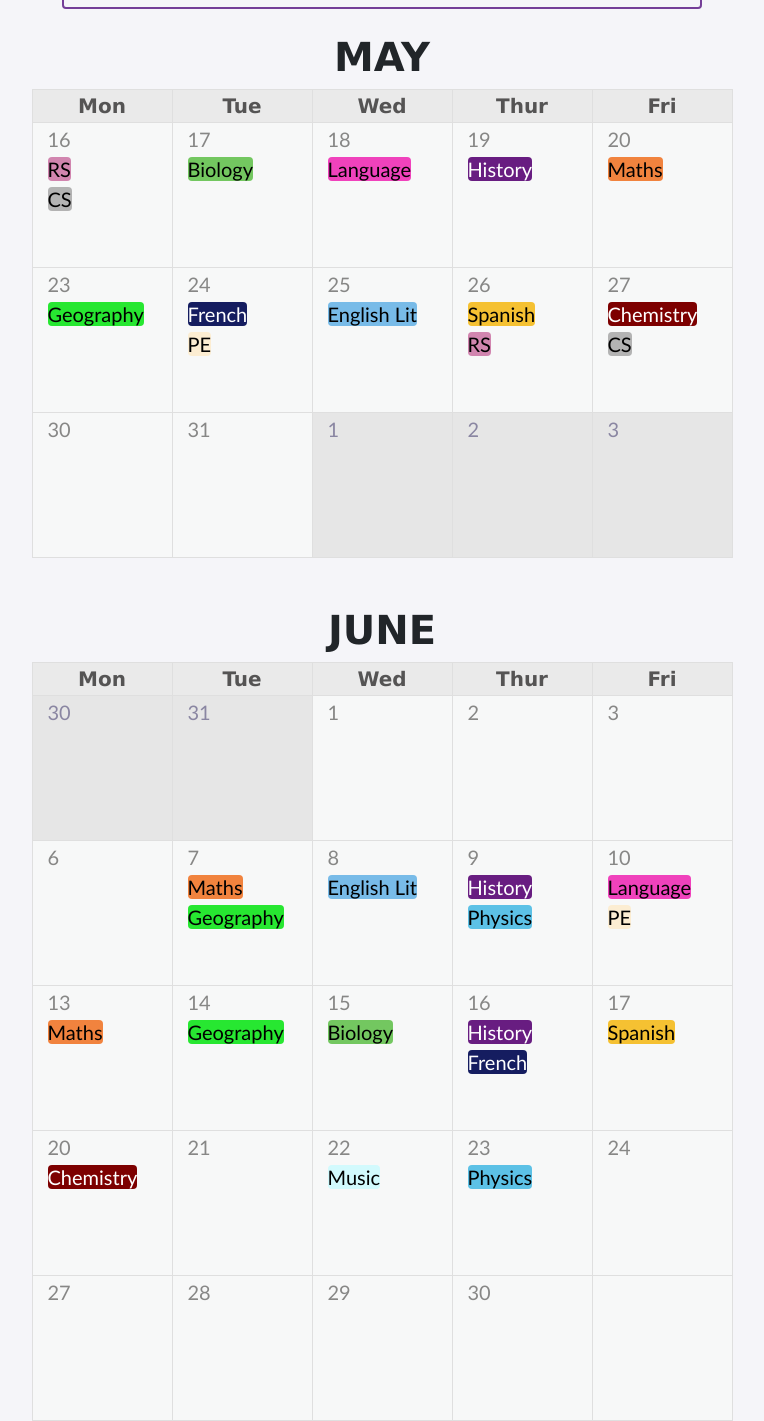
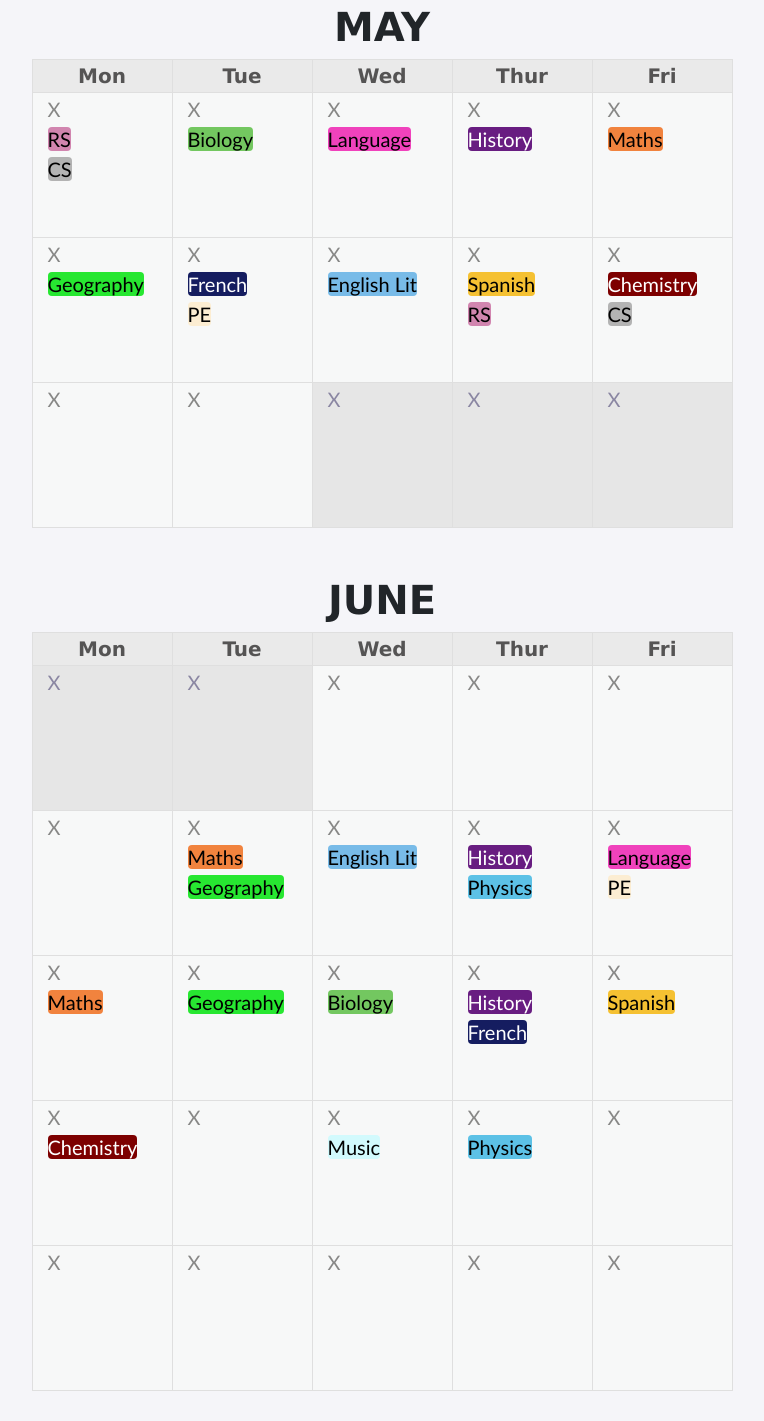
Before and after one commit to nasramo/template, a plain HTML site: page index.html in a window 1280 px wide. Shown: the part 533-1954 px from the top of the page, without its empty margins (258-1022 px from the left). After the commit the page ends 1924 px from the top, so only its background shows below. Drawn offline with nearby package versions, Linux system fonts and the light colour scheme.

Commit message:
blanking out the numbers to X
can change the numbers to whatever their current values are from X to that

```diff
--- a/index.html
+++ b/index.html
@@ -50,7 +50,7 @@
     </nav>
     </div>
     <br>
-    <p class='note rounded'>This is the GCSE Calendar for 2022! <strong>Well done for completing the first week of exams!</strong> Don't forget that hoildays span the end of May and the start of June (from 30th May to 3rd June)</p>
+    <p class='note rounded'>This is the GCSE Calendar for 202X! Don't forget that hoildays span the end of May and the start of June (from X May to X June)</p>
     <br>
     <br>
       <div class='eqc rounded'>
@@ -116,25 +116,25 @@
             <th>Fri</th>
         </tr>
         <tr>
-            <td>16<br><a tabindex='0' data-placement='top' name='rs' class='ex rounded' data-toggle='popover' data-trigger='focus' data-content='Paper 1 - 1h 45 - AM'>RS</a><br><a tabindex='0' data-placement='bottom' name='cs' class='ex rounded' data-toggle='popover' data-trigger='focus' data-content='Paper 1 - 1h 30 - PM'>CS</a></td>
-            <td>17<br><a tabindex='0' data-placement='top' name='bio' class='rounded ex' data-toggle='popover' data-trigger='focus' data-content='Paper 1 - 1h 15/45 - AM'>Biology</a></td>
-            <td>18<br><a tabindex='0' data-placement='top' name='lan' class='ex rounded' data-toggle='popover' data-trigger='focus' data-content='Paper 1 - 1h 45 - AM'>Language</a></td>
-            <td>19<br><a tabindex='0' data-placement='bottom' name='hi' class='ex rounded' data-toggle='popover' data-trigger='focus' data-content='Paper 1 - 1h 15 - AM'>History</a></td>
-            <td>20<br><a tabindex='0' data-placement='bottom' name='ma' class='ex rounded' data-toggle='popover' data-trigger='focus' data-content='Paper 1 - 1h 30 - AM'>Maths</a></td>
+            <td>X<br><a tabindex='0' data-placement='top' name='rs' class='ex rounded' data-toggle='popover' data-trigger='focus' data-content='Paper 1 - 1h 45 - AM'>RS</a><br><a tabindex='0' data-placement='bottom' name='cs' class='ex rounded' data-toggle='popover' data-trigger='focus' data-content='Paper 1 - 1h 30 - PM'>CS</a></td>
+            <td>X<br><a tabindex='0' data-placement='top' name='bio' class='ex rounded' data-toggle='popover' data-trigger='focus' data-content='Paper 1 - 1h 15/45 - AM'>Biology</a></td>
+            <td>X<br><a tabindex='0' data-placement='top' name='lan' class='ex rounded' data-toggle='popover' data-trigger='focus' data-content='Paper 1 - 1h 45 - AM'>Language</a></td>
+            <td>X<br><a tabindex='0' data-placement='bottom' name='hi' class='ex rounded' data-toggle='popover' data-trigger='focus' data-content='Paper 1 - 1h 15 - AM'>History</a></td>
+            <td>X<br><a tabindex='0' data-placement='bottom' name='ma' class='ex rounded' data-toggle='popover' data-trigger='focus' data-content='Paper 1 - 1h 30 - AM'>Maths</a></td>
         </tr>
         <tr>
-            <td>23<br><a tabindex='0' data-placement='bottom' name='ge' class='ex rounded' data-toggle='popover' data-trigger='focus' data-content='Paper 1 - 1h 30 - AM'>Geography</a></td>
-            <td>24<br><a tabindex='0' data-placement='top' name='fr' class='ex rounded' data-toggle='popover' data-trigger='focus' data-content='Listening+Reading - 35/45m + 45m/1h - AM'>French</a><br><a tabindex='0' data-placement='bottom' name='pe' class='ex rounded' data-toggle='popover' data-trigger='focus' data-content='Paper 1 - 1h - PM'>PE</a></td>
-            <td>25<br><a tabindex='0' data-placement='top' name='lit' class='ex rounded' data-toggle='popover' data-trigger='focus' data-content='Paper 1 - 1h 40 - AM'>English Lit</a></td>
-            <td>26<br><a tabindex='0' data-placement='top' name='sp' class='ex rounded' data-toggle='popover' data-trigger='focus' data-content='Listening+Reading - 35/45m + 45m/1h - AM'>Spanish</a><br><a tabindex='0' data-placement='bottom' name='rs' class='ex rounded' data-toggle='popover' data-trigger='focus' data-content='Paper 2 - 1h 45 - PM'>RS</a></td>
-            <td>27<br><a tabindex='0' data-placement='top' name='ch' class='ex rounded' data-toggle='popover' data-trigger='focus' data-content='Paper 1 - 1h 15/45 - AM'>Chemistry</a><br><a tabindex='0' data-placement='bottom' name='cs' class='ex rounded' data-toggle='popover' data-trigger='focus' data-content='Paper 2 - 1h 30 - PM'>CS</a></td>
+            <td>X<br><a tabindex='0' data-placement='bottom' name='ge' class='ex rounded' data-toggle='popover' data-trigger='focus' data-content='Paper 1 - 1h 30 - AM'>Geography</a></td>
+            <td>X<br><a tabindex='0' data-placement='top' name='fr' class='ex rounded' data-toggle='popover' data-trigger='focus' data-content='Listening+Reading - 35/45m + 45m/1h - AM'>French</a><br><a tabindex='0' data-placement='bottom' name='pe' class='ex rounded' data-toggle='popover' data-trigger='focus' data-content='Paper 1 - 1h - PM'>PE</a></td>
+            <td>X<br><a tabindex='0' data-placement='top' name='lit' class='ex rounded' data-toggle='popover' data-trigger='focus' data-content='Paper 1 - 1h 40 - AM'>English Lit</a></td>
+            <td>X<br><a tabindex='0' data-placement='top' name='sp' class='ex rounded' data-toggle='popover' data-trigger='focus' data-content='Listening+Reading - 35/45m + 45m/1h - AM'>Spanish</a><br><a tabindex='0' data-placement='bottom' name='rs' class='ex rounded' data-toggle='popover' data-trigger='focus' data-content='Paper 2 - 1h 45 - PM'>RS</a></td>
+            <td>X<br><a tabindex='0' data-placement='top' name='ch' class='ex rounded' data-toggle='popover' data-trigger='focus' data-content='Paper 1 - 1h 15/45 - AM'>Chemistry</a><br><a tabindex='0' data-placement='bottom' name='cs' class='ex rounded' data-toggle='popover' data-trigger='focus' data-content='Paper 2 - 1h 30 - PM'>CS</a></td>
         </tr>
         <tr>
-            <td>30</td>
-            <td>31</td>
-            <td class='hol'>1</td>
-            <td class='hol'>2</td>
-            <td class='hol'>3</td>
+            <td>X</td>
+            <td>X</td>
+            <td class='hol'>X</td>
+            <td class='hol'>X</td>
+            <td class='hol'>X</td>
         </tr>
     </table>
     <br>
@@ -149,39 +149,39 @@
             <th>Fri</th>
         </tr>
         <tr>
-            <td class='hol'>30</td>
-            <td class='hol'>31</td>
-            <td>1</td>
-            <td>2</td>
-            <td>3</td>
+            <td class='hol'>X</td>
+            <td class='hol'>X</td>
+            <td>X</td>
+            <td>X</td>
+            <td>X</td>
         </tr>
         <tr>
-            <td>6</td>
-            <td>7<br><a tabindex='0' data-placement='top' name='ma' class='ex rounded' data-toggle='popover' data-trigger='focus' data-content='Paper 2 - 1h 30 - AM'>Maths</a><br><a tabindex='0' data-placement='bottom' name='ge' class='ex rounded' data-toggle='popover' data-trigger='focus' data-content='Paper 2 - 1h 15 - PM'>Geography</a></td>
-            <td>8<br><a tabindex='0' data-placement='top' name='lit' class='ex rounded' data-toggle='popover' data-trigger='focus' data-content='Paper 2 - 1h 45 - AM'>English Lit</a></td>
-            <td>9<br><a tabindex='0' data-placement='top' name='hi' class='ex rounded' data-toggle='popover' data-trigger='focus' data-content='Paper 3 - 1h 20 - AM'>History</a><br><a tabindex='0' data-placement='bottom' name='ph' class='ex rounded' data-toggle='popover' data-trigger='focus' data-content='Paper 1 - 1h 15/45 - PM'>Physics</a></td>
-            <td>10<br><a tabindex='0' data-placement='top' name='lan' class='ex rounded' data-toggle='popover' data-trigger='focus' data-content='Paper 2 - 1h 45 - AM'>Language</a><br><a tabindex='0' data-placement='bottom' name='pe' class='ex rounded' data-toggle='popover' data-trigger='focus' data-content='Paper 2 - 1h - PM'>PE</a></td>
+            <td>X</td>
+            <td>X<br><a tabindex='0' data-placement='top' name='ma' class='ex rounded' data-toggle='popover' data-trigger='focus' data-content='Paper 2 - 1h 30 - AM'>Maths</a><br><a tabindex='0' data-placement='bottom' name='ge' class='ex rounded' data-toggle='popover' data-trigger='focus' data-content='Paper 2 - 1h 15 - PM'>Geography</a></td>
+            <td>X<br><a tabindex='0' data-placement='top' name='lit' class='ex rounded' data-toggle='popover' data-trigger='focus' data-content='Paper 2 - 1h 45 - AM'>English Lit</a></td>
+            <td>X<br><a tabindex='0' data-placement='top' name='hi' class='ex rounded' data-toggle='popover' data-trigger='focus' data-content='Paper 3 - 1h 20 - AM'>History</a><br><a tabindex='0' data-placement='bottom' name='ph' class='ex rounded' data-toggle='popover' data-trigger='focus' data-content='Paper 1 - 1h 15/45 - PM'>Physics</a></td>
+            <td>X<br><a tabindex='0' data-placement='top' name='lan' class='ex rounded' data-toggle='popover' data-trigger='focus' data-content='Paper 2 - 1h 45 - AM'>Language</a><br><a tabindex='0' data-placement='bottom' name='pe' class='ex rounded' data-toggle='popover' data-trigger='focus' data-content='Paper 2 - 1h - PM'>PE</a></td>
         </tr>
         <tr>
-            <td>13<br><a tabindex='0' data-placement='top' name='ma' class='ex rounded' data-toggle='popover' data-trigger='focus' data-content='Paper 3 - 1h 30 - AM'>Maths</a></td>
-            <td>14<br><a tabindex='0' data-placement='top' name='ge' class='ex rounded' data-toggle='popover' data-trigger='focus' data-content='Paper 3 - 1h - AM'>Geography</a></td>
-            <td>15<br><a tabindex='0' data-placement='top' name='bio' class='ex rounded' data-toggle='popover' data-trigger='focus' data-content='Paper 2 - 1h 15/45 - AM'>Biology</a></td>
-            <td>16<br><a tabindex='0' data-placement='top' name='hi' class='ex rounded' data-toggle='popover' data-trigger='focus' data-content='Paper 2 - 55m - AM'>History</a><br><a tabindex='0' data-placement='bottom' name='fr' class='ex rounded' data-toggle='popover' data-trigger='focus' data-content='Writing - 1h 15/20 - PM'>French</a></td>
-            <td>17<br><a tabindex='0' data-placement='top' name='sp' class='ex rounded' data-toggle='popover' data-trigger='focus' data-content='Writing - 1h 15/20 - AM'>Spanish</a></td>
+            <td>X<br><a tabindex='0' data-placement='top' name='ma' class='ex rounded' data-toggle='popover' data-trigger='focus' data-content='Paper 3 - 1h 30 - AM'>Maths</a></td>
+            <td>X<br><a tabindex='0' data-placement='top' name='ge' class='ex rounded' data-toggle='popover' data-trigger='focus' data-content='Paper 3 - 1h - AM'>Geography</a></td>
+            <td>X<br><a tabindex='0' data-placement='top' name='bio' class='ex rounded' data-toggle='popover' data-trigger='focus' data-content='Paper 2 - 1h 15/45 - AM'>Biology</a></td>
+            <td>X<br><a tabindex='0' data-placement='top' name='hi' class='ex rounded' data-toggle='popover' data-trigger='focus' data-content='Paper 2 - 55m - AM'>History</a><br><a tabindex='0' data-placement='bottom' name='fr' class='ex rounded' data-toggle='popover' data-trigger='focus' data-content='Writing - 1h 15/20 - PM'>French</a></td>
+            <td>X<br><a tabindex='0' data-placement='top' name='sp' class='ex rounded' data-toggle='popover' data-trigger='focus' data-content='Writing - 1h 15/20 - AM'>Spanish</a></td>
         </tr>
         <tr>
-            <td>20<br><a tabindex='0' data-placement='top' name='ch' class='ex rounded' data-toggle='popover' data-trigger='focus' data-content='Paper 2 - 1h 15/45 - AM'>Chemistry</a></td>
-            <td>21</td>
-            <td>22<br><a tabindex='0' data-placement='bottom' name='mu' class='ex rounded' data-toggle='popover' data-trigger='focus' data-content='Component 3 - 1h 45 - AM'>Music</a></td>
-            <td>23<br><a tabindex='0' data-placement='top' name='ph' class='ex rounded' data-toggle='popover' data-trigger='focus' data-content='Paper 2 - 1h 15/45 - AM'>Physics</a></td>
-            <td>24</td>
+            <td>X<br><a tabindex='0' data-placement='top' name='ch' class='ex rounded' data-toggle='popover' data-trigger='focus' data-content='Paper 2 - 1h 15/45 - AM'>Chemistry</a></td>
+            <td>X</td>
+            <td>X<br><a tabindex='0' data-placement='bottom' name='mu' class='ex rounded' data-toggle='popover' data-trigger='focus' data-content='Component 3 - 1h 45 - AM'>Music</a></td>
+            <td>X<br><a tabindex='0' data-placement='top' name='ph' class='ex rounded' data-toggle='popover' data-trigger='focus' data-content='Paper 2 - 1h 15/45 - AM'>Physics</a></td>
+            <td>X</td>
         </tr>
         <tr>
-            <td>27</td>
-            <td>28</td>
-            <td>29</td>
-            <td>30</td>
-            <td></td>
+            <td>X</td>
+            <td>X</td>
+            <td>X</td>
+            <td>X</td>
+            <td>X</td>
         </tr>
     </table>
   </body>
```
